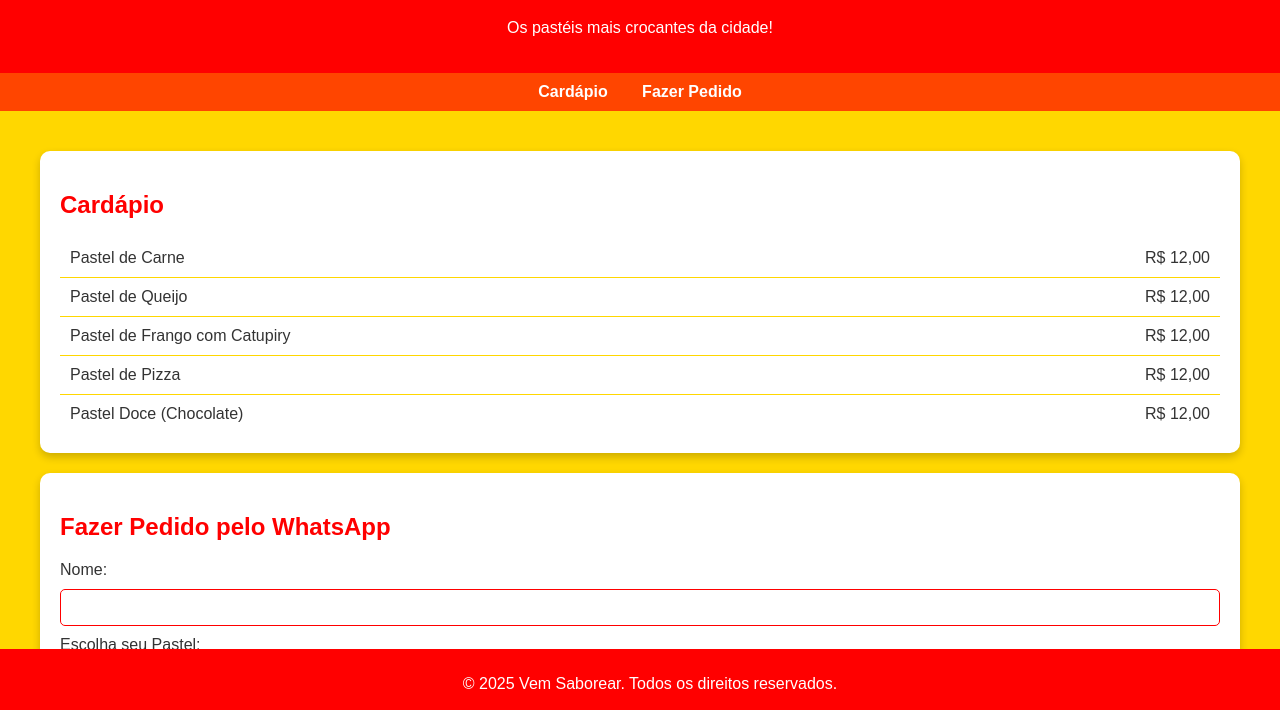
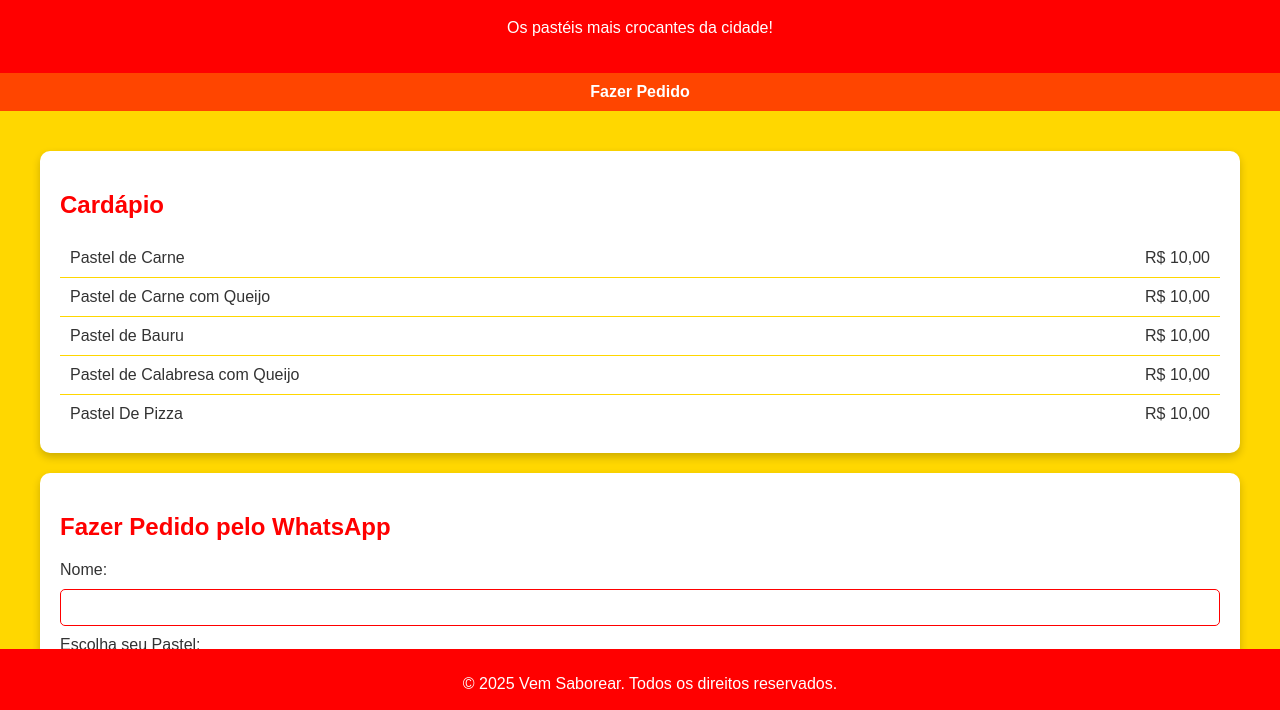
Before and after one commit to Davierffdf/Salgados-Eli, a plain HTML site: page index.html in a window 1280 px wide. Shown: the part 81-791 px from the top of the page. Drawn offline with Linux system fonts and the light colour scheme.

Commit message:
Update index.html

```diff
--- a/index.html
+++ b/index.html
@@ -93,7 +93,6 @@
         <p>Os pastéis mais crocantes da cidade!</p>
     </header>
     <nav>
-        <a href="#cardapio">Cardápio</a>
         <a href="#pedido">Fazer Pedido</a>
     </nav>
     <div class="container">
@@ -101,23 +100,23 @@
             <h2>Cardápio</h2>
             <div class="item">
                 <span>Pastel de Carne</span>
-                <span>R$ 12,00</span>
+                <span>R$ 10,00</span>
             </div>
             <div class="item">
-                <span>Pastel de Queijo</span>
-                <span>R$ 12,00</span>
+                <span>Pastel de Carne com Queijo</span>
+                <span>R$ 10,00</span>
             </div>
             <div class="item">
-                <span>Pastel de Frango com Catupiry</span>
-                <span>R$ 12,00</span>
+                <span>Pastel de Bauru </span>
+                <span>R$ 10,00</span>
             </div>
             <div class="item">
-                <span>Pastel de Pizza</span>
-                <span>R$ 12,00</span>
+                <span>Pastel de Calabresa com Queijo</span>
+                <span>R$ 10,00</span>
             </div>
             <div class="item">
-                <span>Pastel Doce (Chocolate)</span>
-                <span>R$ 12,00</span>
+                <span>Pastel De Pizza</span>
+                <span>R$ 10,00</span>
             </div>
         </section>
         <section id="pedido" class="pedido">
@@ -171,4 +170,5 @@
         });
     </script>
 </body>
+
 </html>
```
